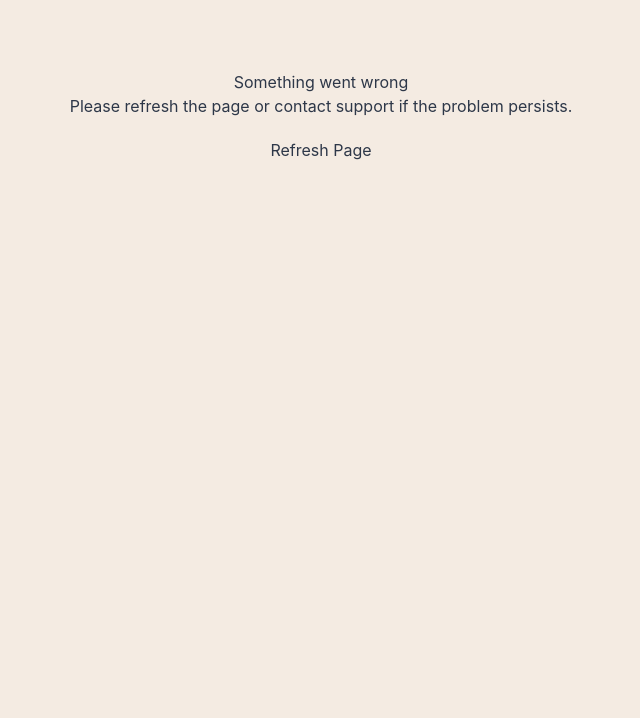
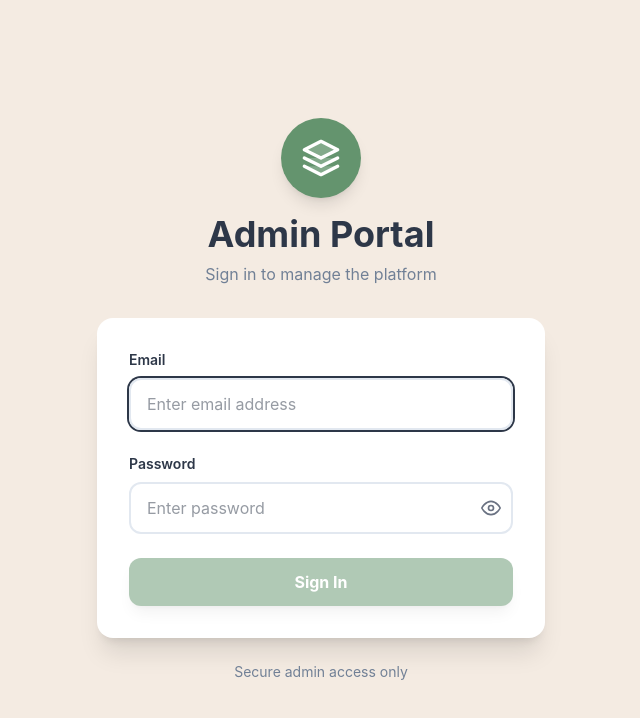
Before and after one commit to hrshiti/scrapto, a React (Vite) app in the folder frontend/: page /admin/login in a window 1280 px wide. Shown: the top 718 px of the page, without its empty margins (319-959 px from the left). Built offline with nearby package versions, Linux system fonts and the light colour scheme.

Commit message:
new admin ui change

```diff
--- a/frontend/src/modules/admin/index.jsx
+++ b/frontend/src/modules/admin/index.jsx
@@ -109,4 +109,12 @@ const AdminModuleRoutes = () => {
   );
 };
 
-export default AdminModuleRoutes;
+const AdminModule = () => {
+  return (
+    <AdminAuthProvider>
+      <AdminModuleRoutes />
+    </AdminAuthProvider>
+  );
+};
+
+export default AdminModule;
```
